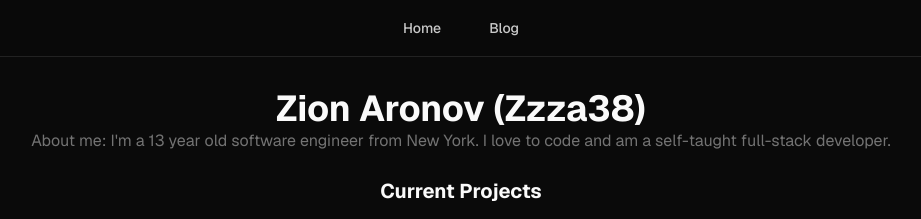
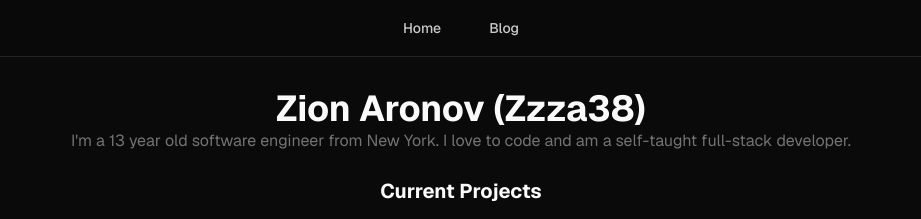
Before and after one commit to Zzza38/zion-site, a Next.js app: page / in a window 1280 px wide. Shown: the top 219 px of the page, without its empty margins (179-1100 px from the left). Built offline with nearby package versions, Linux system fonts and the light colour scheme.

Commit message:
Update page.tsx

```diff
--- a/src/app/page.tsx
+++ b/src/app/page.tsx
@@ -80,7 +80,7 @@ export default function Home() {
             <main className="flex w-full flex-col items-center p-4 pt-8">
                 <h1 className="text-4xl font-bold">Zion Aronov (Zzza38)</h1>
                 <p className="text-m max-w-3/4 text-neutral-500">
-                    About me: I&apos;m a 13 year old software engineer from New York. I love to code and am a self-taught full-stack developer.
+                    I&apos;m a 13 year old software engineer from New York. I love to code and am a self-taught full-stack developer.
                 </p>
                 <br />
                 <h2 className="text-xl font-bold">Current Projects</h2>
```
